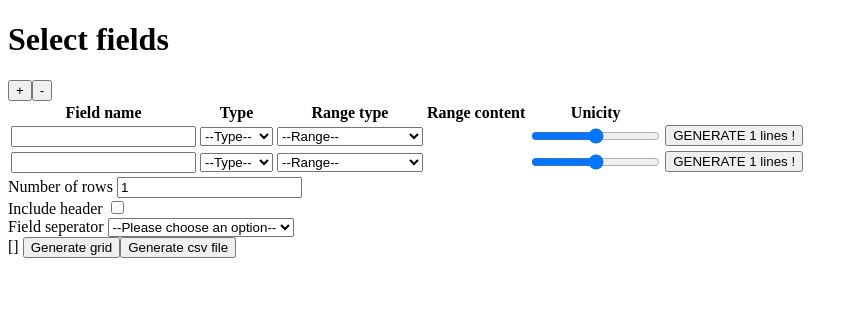
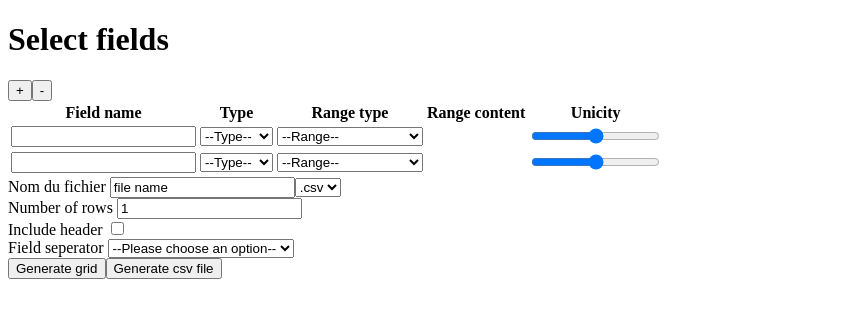
Before and after one commit to Meyerka/data-mocker, a Vue app: page / in a window 1280 px wide. Shown: the top 318 px of the page, without its empty margins (0-858 px from the left). Built offline with nearby package versions, Linux system fonts and the light colour scheme.

Commit message:
Added extension and filename support

```diff
--- a/src/components/FieldRow.vue
+++ b/src/components/FieldRow.vue
@@ -53,7 +53,6 @@
     <td>
       <input type="range" min="0" max="100" value="50" v-model="field.unicity" />
     </td>
-    <button @click="generateObject()">GENERATE {{this.rowNumber}} lines !</button>
   </tr>
 </template>
 
--- a/src/components/FileCreator.vue
+++ b/src/components/FileCreator.vue
@@ -22,7 +22,14 @@
         />
       </tbody>
     </table>
-
+    <div>
+      Nom du fichier
+      <input type="text" v-model="fileName" @keyup="validateFileName" />
+      <select v-model="fileExtension">
+        <option value="csv">.csv</option>
+        <option value="txt">.txt</option>
+      </select>
+    </div>
     <div>
       Number of rows
       <input type="number" v-model="rowNumber" />
@@ -41,7 +48,7 @@
         <option value="tab">Tab</option>
       </select>
     </div>
-    {{dataGrid}}
+
     <button @click="generateGrid()">Generate grid</button>
     <button @click="downloadCsv()">Generate csv file</button>
   </div>
@@ -58,6 +65,8 @@ export default {
     fieldNumber: 2,
     dataGrid: [],
     rowNumber: 1,
+    fileName: "file name",
+    fileExtension: "csv",
   }),
   methods: {
     addField(number) {
@@ -85,7 +94,7 @@ export default {
       let encodedUri = encodeURI(csvContent);
       var link = document.createElement("a");
       link.setAttribute("href", encodedUri);
-      link.setAttribute("download", "my_data.csv");
+      link.setAttribute("download", `${this.fileName}.${this.fileExtension}`);
       document.body.appendChild(link);
 
       link.click();
@@ -95,6 +104,18 @@ export default {
         this.$refs.child[i].generateObject();
       }
     },
+    validateFileName() {
+      var rg1 = /^[^\\/:*?"<>|]+$/; // forbidden characters \ / : * ? " < > |
+      var rg2 = /^\./; // cannot start with dot (.)
+      var rg3 = /^(nul|prn|con|lpt[0-9]|com[0-9])(\.|$)/i; // forbidden file names
+      if (
+        !rg1.test(this.fileName) ||
+        rg2.test(this.fileName) ||
+        rg3.test(this.fileName)
+      ) {
+        alert("Forbidden character in file name");
+      }
+    },
   },
 };
 </script>
```
